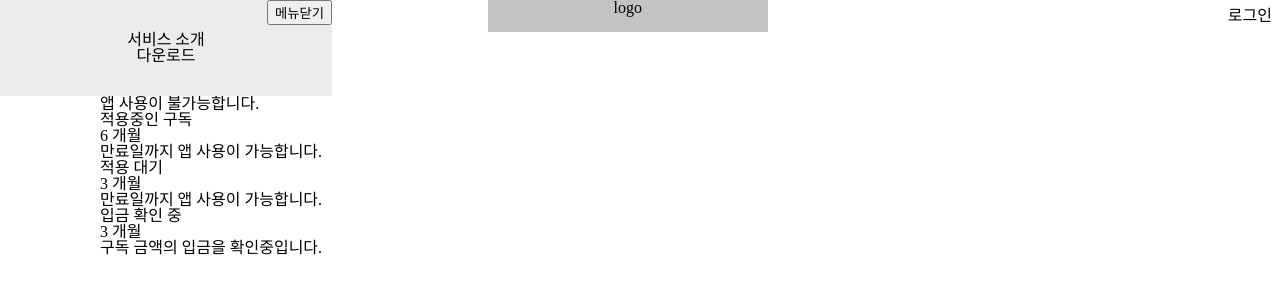
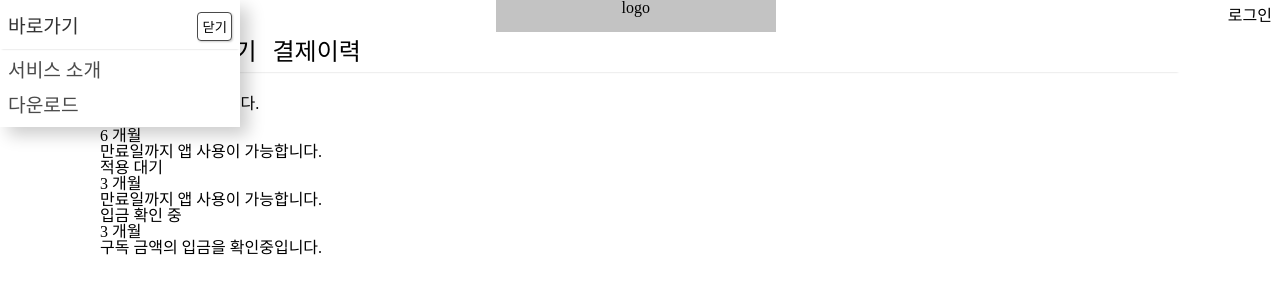
Before and after one commit to hs-glenn-lee/IronShutterFrontEnd, a Vue app: page /charge in a window 1280 px wide. Shown: the top 300 px of the page. Built offline with nearby package versions, Linux system fonts and the light colour scheme; no server answers.

Commit message:
g-menu, subscription comp

```diff
--- a/src/assets/css/global.css
+++ b/src/assets/css/global.css
@@ -3,8 +3,8 @@ html, body {
   font-size: 16px;
 }
 
-div.center-block {
-  width: 1080px;
+.center-block {
+  max-width: 1080px;
   margin: auto;
 }
 
@@ -28,3 +28,16 @@ a:link, a.visited, a:link:active, a:visited:active, a{
   text-decoration: none;
   color: #000;
 }
+
+button.generic {
+  display: inline-block;
+  background-color: #fff;
+  border: 1px solid #4a4a4a;
+  border-radius: 4px;
+  padding: 4px;
+  margin: 4px;
+  box-shadow: 1px 1px 2px 0 rgba(0,0,0,.2);
+}
+button.generic:hover {
+  cursor: pointer;
+}
--- a/src/components/charge/charge.vue
+++ b/src/components/charge/charge.vue
@@ -4,9 +4,9 @@
     <div class="center-block">
       <nav class="charge-nav">
         <ul class="nav-tab-list">
-          <li @click="changeTabTo('charge-overview')" class="nav-tab">개요</li>
-          <li @click="changeTabTo('charge-pay')" class="nav-tab">결제하기</li>
-          <li @click="changeTabTo('charge-log')" class="nav-tab">결제이력</li>
+          <li @click="changeTabTo('charge-overview')" class="nav-tab psd-hover-cursor-pointer"><span>개요</span></li>
+          <li @click="changeTabTo('charge-pay')" class="nav-tab psd-hover-cursor-pointer"><span>결제하기</span></li>
+          <li @click="changeTabTo('charge-log')" class="nav-tab psd-hover-cursor-pointer"><span>결제이력</span></li>
         </ul>
       </nav>
       <component :is="currentTab"></component>
@@ -28,7 +28,7 @@ export default {
     }
   },
   methods: {
-    changeTabTo (compName) { // TODO debounce
+    changeTabTo (compName, event) { // TODO debounce
       this.currentTab = compName
     }
   },
@@ -42,5 +42,25 @@ export default {
 </script>
 
 <style scoped>
+  nav.charge-nav {
+    margin-bottom: 8px;
+    box-shadow: 0 2px 2px -2px rgba(0,0,0,.2);
+  }
 
+  ul.nav-tab-list {
+    display: flex;
+    flex-direction: row;
+    align-items: center;
+  }
+
+  ul.nav-tab-list > li {
+    display: flex;
+    font-size: 1.5em;
+    padding: 8px;
+  }
+
+  ul.nav-tab-list > li:hover {
+    background-color: #ececec;
+    transition: 0.4s;
+  }
 </style>
--- a/src/components/global-header.vue
+++ b/src/components/global-header.vue
@@ -1,17 +1,17 @@
 <template>
-  <header class="global-header">
+  <header class="global-header user-select-none">
     <div class="flex-con-row"><!-- if not signed-in -->
-      <div class="flex-item">
-        <div class="menu-icon psd-hover-cursor-pointer">menu</div>
+      <div class="flex-item item-mg-8">
+        <div @click="showMenu" class="menu-icon psd-hover-cursor-pointer">menu</div>
       </div>
       <div class="flex-item">
         <div class="logo">logo</div>
       </div>
       <div class="flex-con">
-        <div @click="goToSignIn" class="header-link psd-hover-cursor-pointer">로그인</div>
+        <div @click="goToSignIn" class="header-link item-mg-8 psd-hover-cursor-pointer">로그인</div>
       </div>
     </div>
-    <menu-of-global-header></menu-of-global-header>
+    <menu-of-global-header ref="$menuOfGlobalHeader"></menu-of-global-header>
   </header>
 </template>
 
@@ -25,6 +25,9 @@ export default {
     ...mapActions(['syncSign']),
     goToSignIn () {
       this.$router.push({ name: 'SignIn' })
+    },
+    showMenu () {
+      this.$refs.$menuOfGlobalHeader.showMenu()
     }
   },
   created () {
@@ -47,6 +50,9 @@ export default {
   .flex-item {
     display:inline-block;
   }
+  .item-mg-8 {
+    margin: 8px;
+  }
   .logo {
     /* temp */
     display: inline-block;
--- a/src/components/home.vue
+++ b/src/components/home.vue
@@ -1,7 +1,14 @@
 <template>
   <div>
     <global-header></global-header>
-    <section>
+    <section class="center-block">
+      <div class="service-link">
+        <div>다운로드</div>
+        <div>회원가입</div>
+      </div>
+      <div class="intro-contents">
+        <div>서비스 소개 내용</div>
+      </div>
     </section>
     <common-footer></common-footer>
   </div>
--- a/src/components/menu-of-global-header.vue
+++ b/src/components/menu-of-global-header.vue
@@ -1,15 +1,22 @@
 <template>
-  <nav class="menu">
-    <button class="close-menu-button" type="button">메뉴닫기</button>
+  <nav ref="$menu" class="menu show">
+
+    <div class="menu-header">
+      <h1><span>바로가기</span></h1>
+      <button @click="hideMenu" class="close-menu-button generic" type="button">닫기</button>
+    </div>
+
     <div v-if="!isSignedIn" class="menu-list flex-con-col"><!--if not signed in -->
-      <div class="menu-item flex-item psd-hover-cursor-pointer"><span>서비스 소개</span></div>
+      <div class="menu-item flex-item psd-hover-cursor-pointer">
+        <span>서비스 소개</span>
+      </div>
       <div class="menu-item flex-item psd-hover-cursor-pointer"><span>다운로드</span></div>
     </div>
     <div v-else class="menu-list flex-con-col">
       <div class="menu-item flex-item psd-hover-cursor-pointer">
         <router-link :to="{ name: 'Charge' }">결제</router-link>
       </div>
-      <div class="menu-item flex-item psd-hover-cursor-pointer"><span>게정관리</span></div>
+      <div class="menu-item flex-item psd-hover-cursor-pointer"><span>계정관리</span></div>
       <div class="menu-item flex-item psd-hover-cursor-pointer"><span>다운로드</span></div>
       <div class="menu-item flex-item psd-hover-cursor-pointer"><span>고객센터</span></div>
       <div class="menu-item flex-item psd-hover-cursor-pointer"><span>서비스 소개</span></div>
@@ -23,6 +30,16 @@ export default {
   name: 'menu-of-global-header',
   computed: {
     ...mapGetters(['isSignedIn'])
+  },
+  methods: {
+    hideMenu () {
+      this.$refs.$menu.classList.remove('show')
+      this.$refs.$menu.classList.add('hidden')
+    },
+    showMenu () {
+      this.$refs.$menu.classList.remove('hidden')
+      this.$refs.$menu.classList.add('show')
+    }
   }
 }
 </script>
@@ -34,24 +51,62 @@ export default {
     top: 0px;
     left: 0px;
 
-    background-color: #ececec;
-    min-width: 300px;
-    padding: 32px 16px 32px 16px;
+    min-width: 240px;
+    background-color: #fff;
+    padding: 4px 0px 4px 0px;
+    box-shadow: 8px 8px 16px 0 rgba(0,0,0,.2);
+  }
+
+  div.menu-header {
+    display: flex;
+    flex-direction: row;
+    align-items: center;
+    justify-content: space-between;
+
+    padding: 8px;
+    box-shadow: 0 2px 2px -2px rgba(0,0,0,.2);
+    margin-bottom: 4px;
+  }
+
+  h1 {
+    font-size: 1.2em;
+    opacity: 0.8;
+  }
+
+  .close-menu-button {
+    margin: 0;
+  }
+
+  nav.hidden {
+    visibility: hidden;
+    opacity: 0;
+    transition: 0.5s;
+  }
+
+  nav.show {
+    visibility: visible;
+    opacity: 1;
+    transition: 0.5s;
   }
 
   .flex-con-col {
     display:flex;
     flex-direction: column;
-    align-items: center;
   }
   .flex-item {
     display: flex;
   }
 
-  .close-menu-button {
-    position: absolute;
-    right: 0px;
-    top: 0px;
+  .menu-item {
+    color: #4a4a4a;
+    font-size: 1.2em;
+    padding: 8px 32px 8px 8px;
+  }
+
+  .menu-item:hover {
+    background-color: #ececec;
+    color: #000;
+    transition: 0.4s  ease-in-out;
   }
 
 </style>
```
Also changed, not shown: src/components/charge/subscription.vue (added, +72 -0 lines).
